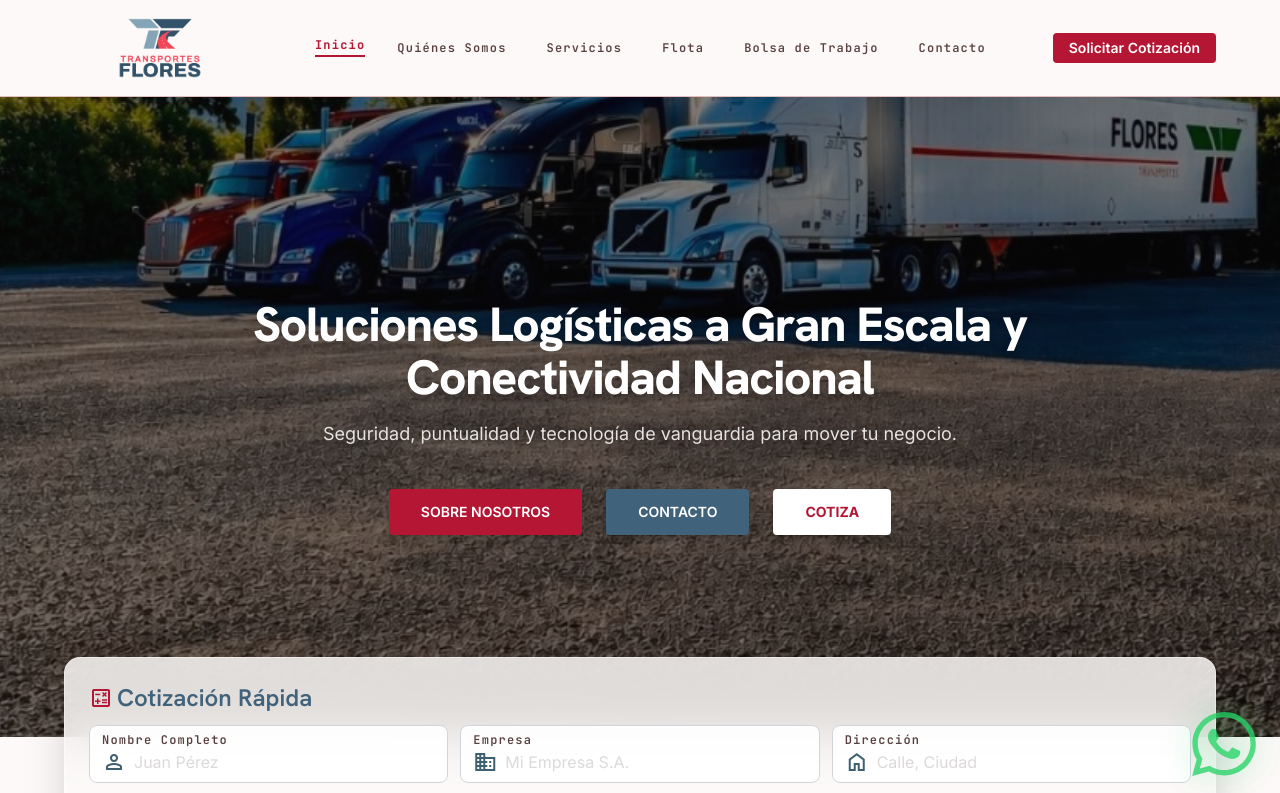
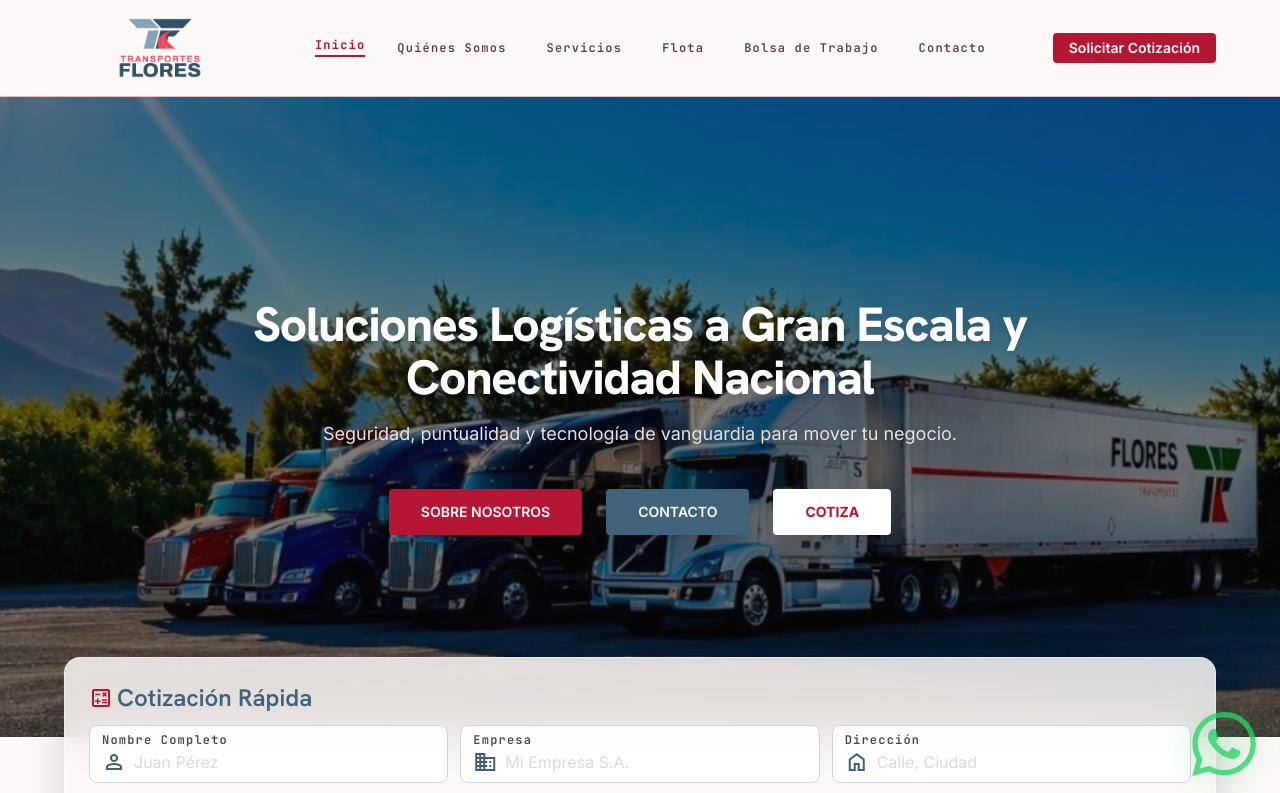
Before and after one commit to davidsll993/Transportes-Flores, a Next.js app: page / in a window 1280 px wide. Shown: the top 793 px of the page. Built offline with nearby package versions, Linux system fonts and the light colour scheme.

Commit message:
Update page.tsx

```diff
--- a/app/page.tsx
+++ b/app/page.tsx
@@ -31,7 +31,7 @@ export default function Home() {
       {/* 2. Hero Section */}
       <section className="relative w-full h-[80vh] min-h-[600px] flex items-center justify-center bg-inverse-surface overflow-hidden">
         <div className="absolute inset-0 z-0">
-          <img className="w-full h-full object-cover object-bottom opacity-80 scale-105 transition-transform duration-[20s] ease-out hover:scale-110" alt="Logistics vehicle" src="/hero-bg.jpg" />
+          <img className="w-full h-full object-cover object-[center_65%] opacity-80 scale-105 transition-transform duration-[20s] ease-out hover:scale-110" alt="Logistics vehicle" src="/hero-bg.jpg" />
           <div className="absolute inset-0 bg-black/40"></div>
         </div>
         <div className="relative z-10 w-full max-w-7xl mx-auto px-margin-mobile md:px-margin-desktop flex flex-col items-center justify-center text-center">
```
